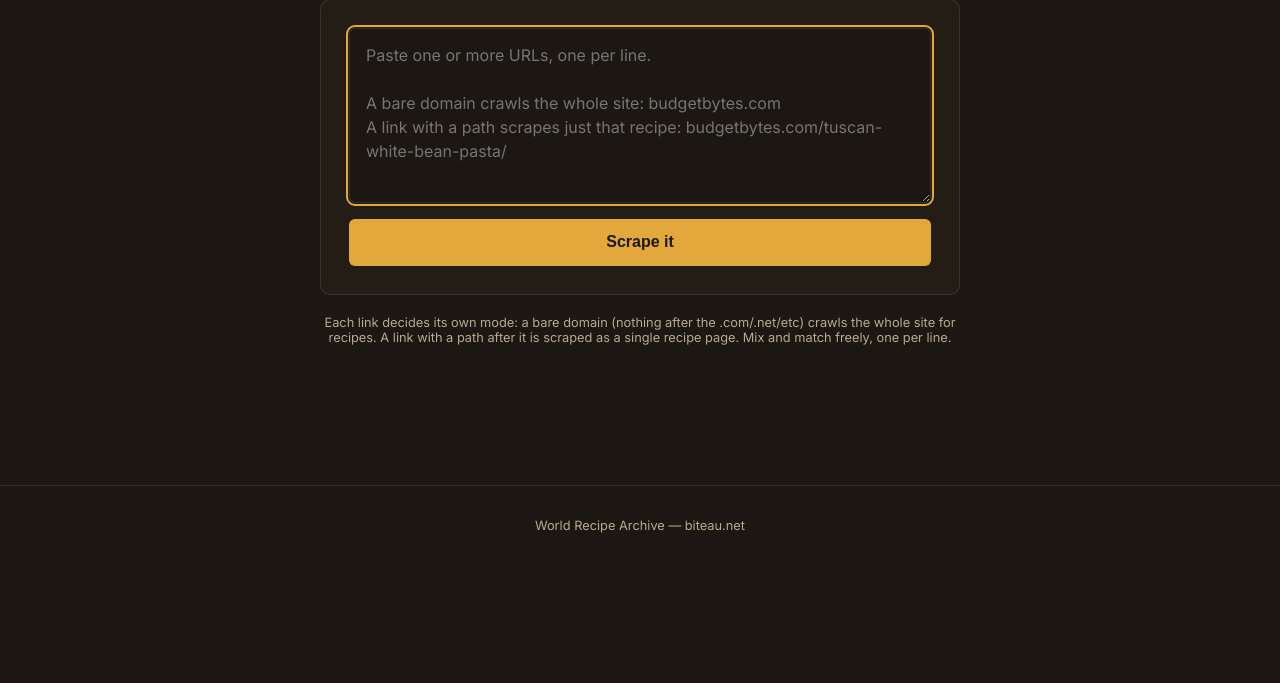
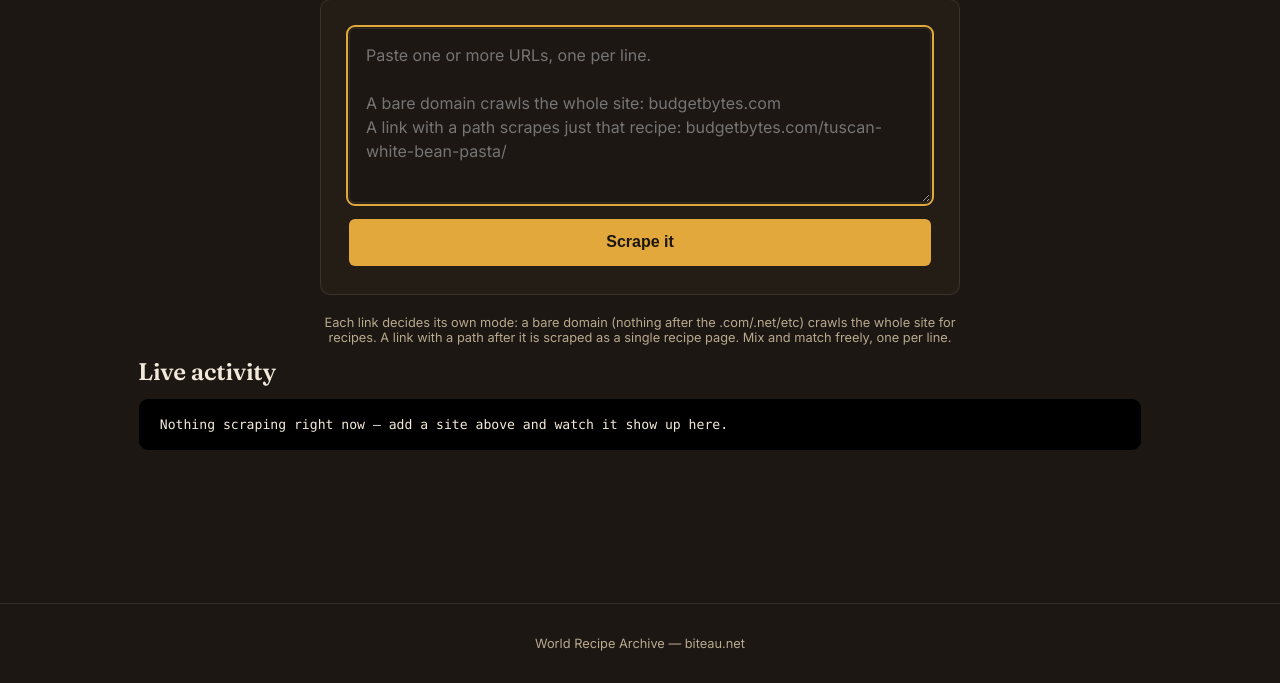
Before and after one commit to vbiteau/recipe-archive, a Python web app: template templates/index.html in a window 1280 px wide. Shown: the part 411-1094 px from the top of the page. Before the commit the page ends 944 px from the top, so only its background shows below. Run offline with Jinja, Linux system fonts and the light colour scheme; the template is opened without the code that fills it, so the values that code supplies are empty.

Commit message:
Update index.html

```diff
--- a/templates/index.html
+++ b/templates/index.html
@@ -33,9 +33,15 @@
   </p>
 </section>
 
+<section class="live-activity">
+  <h2 class="live-activity-heading">Live activity</h2>
+  <div class="terminal" id="liveTerminal">
+    <div class="term-empty" id="liveEmpty">Nothing scraping right now — add a site above and watch it show up here.</div>
+  </div>
+</section>
+
 <script>
-  // Poll for updated counts every few seconds, so numbers tick up live
-  // if a background scrape job is still running while you're on this page.
+  // Poll for updated homepage counts every few seconds.
   function refreshStats() {
     fetch("{{ url_for('api_stats') }}")
       .then(r => r.ok ? r.json() : null)
@@ -46,8 +52,39 @@
         if (recipesEl) recipesEl.textContent = data.total_recipes;
         if (countriesEl) countriesEl.textContent = data.total_countries;
       })
-      .catch(() => {}); // fail silently, no need to bother the user over a stat refresh
+      .catch(() => {});
   }
+
+  // Poll for globally active scrape jobs (from anyone using the site) and
+  // render them as live terminal lines.
+  function refreshActivity() {
+    fetch("{{ url_for('api_live_activity') }}")
+      .then(r => r.ok ? r.json() : null)
+      .then(data => {
+        if (!data) return;
+        const terminal = document.getElementById('liveTerminal');
+        const items = data.activity || [];
+
+        if (items.length === 0) {
+          terminal.innerHTML = '<div class="term-empty" id="liveEmpty">Nothing scraping right now — add a site above and watch it show up here.</div>';
+          return;
+        }
+
+        terminal.innerHTML = items.map(item => {
+          const stateClass = 'term-status--' + item.state;
+          const label = item.state === 'done' ? item.detail : (item.detail || 'working...');
+          return '<div class="term-line">' +
+                   '<span class="term-prompt">$</span>' +
+                   '<span class="term-url">' + item.url + '</span>' +
+                   '<span class="term-status ' + stateClass + '">' + label + '</span>' +
+                 '</div>';
+        }).join('');
+      })
+      .catch(() => {});
+  }
+
   setInterval(refreshStats, 4000);
+  setInterval(refreshActivity, 1500);
+  refreshActivity();
 </script>
 {% endblock %}
```
